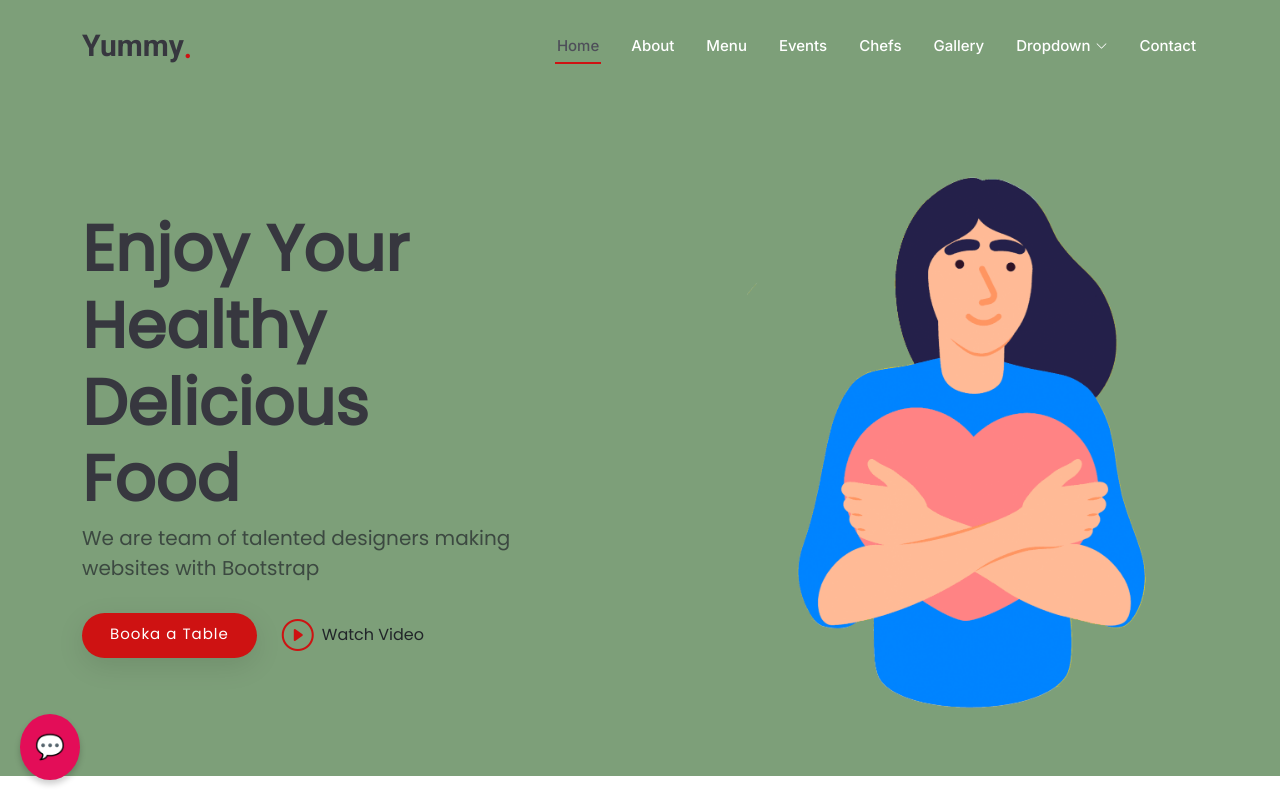
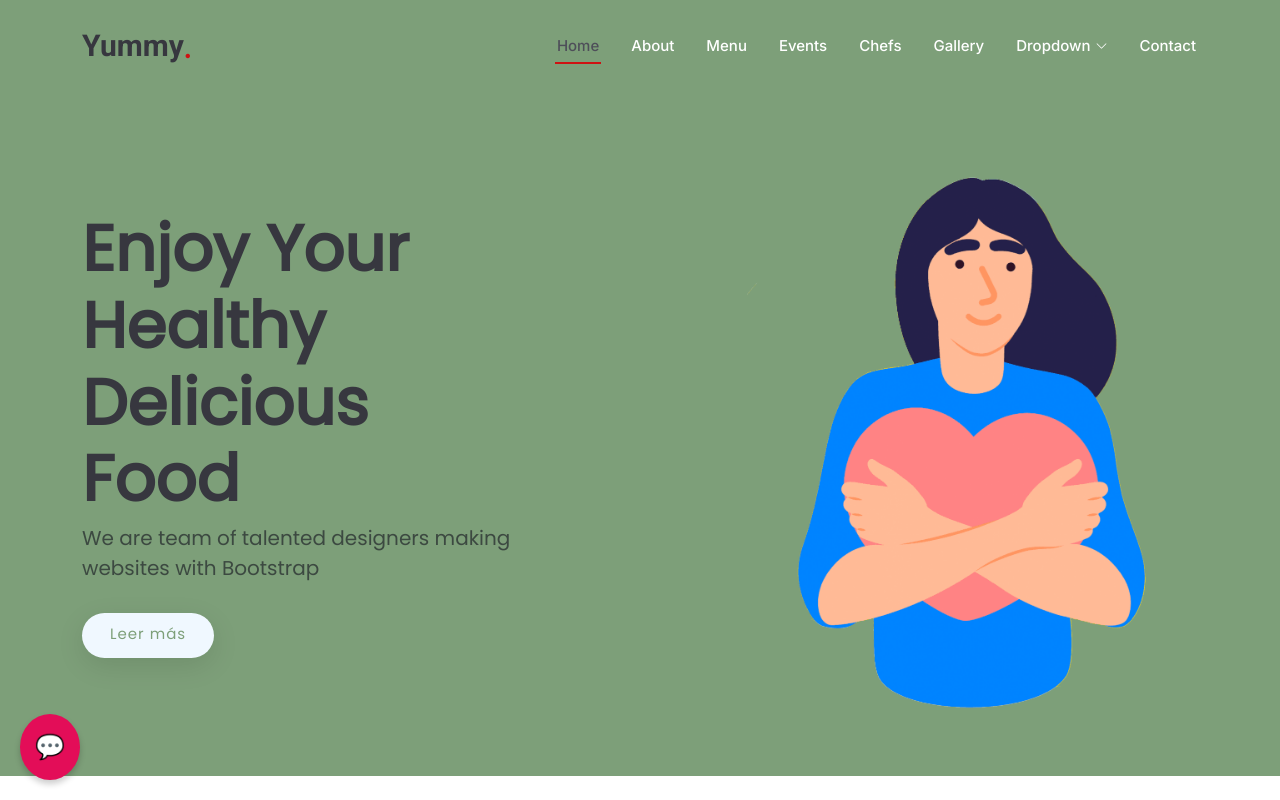
Before and after one commit to IAmWiener/blog_psico, a plain HTML site: page index.html in a window 1280 px wide. Shown: the top 800 px of the page. Drawn offline with nearby package versions, Linux system fonts and the light colour scheme.

Commit message:
Commit message

```diff
--- a/index.html
+++ b/index.html
@@ -96,8 +96,8 @@
             <h1 data-aos="fade-up">Enjoy Your Healthy<br>Delicious Food</h1>
             <p data-aos="fade-up" data-aos-delay="100">We are team of talented designers making websites with Bootstrap</p>
             <div class="d-flex" data-aos="fade-up" data-aos-delay="200">
-              <a href="#book-a-table" class="btn-get-started">Booka a Table</a>
-              <a href="https://www.youtube.com/watch?v=Y7f98aduVJ8" class="glightbox btn-watch-video d-flex align-items-center"><i class="bi bi-play-circle"></i><span>Watch Video</span></a>
+              <a href="#book-a-table" class="btn-get-started" style="background-color: aliceblue;color: #7d9f79;">Leer más</a>
+
             </div>
           </div>
           <div class="col-lg-5 order-1 order-lg-2 hero-img" data-aos="zoom-out">
```
